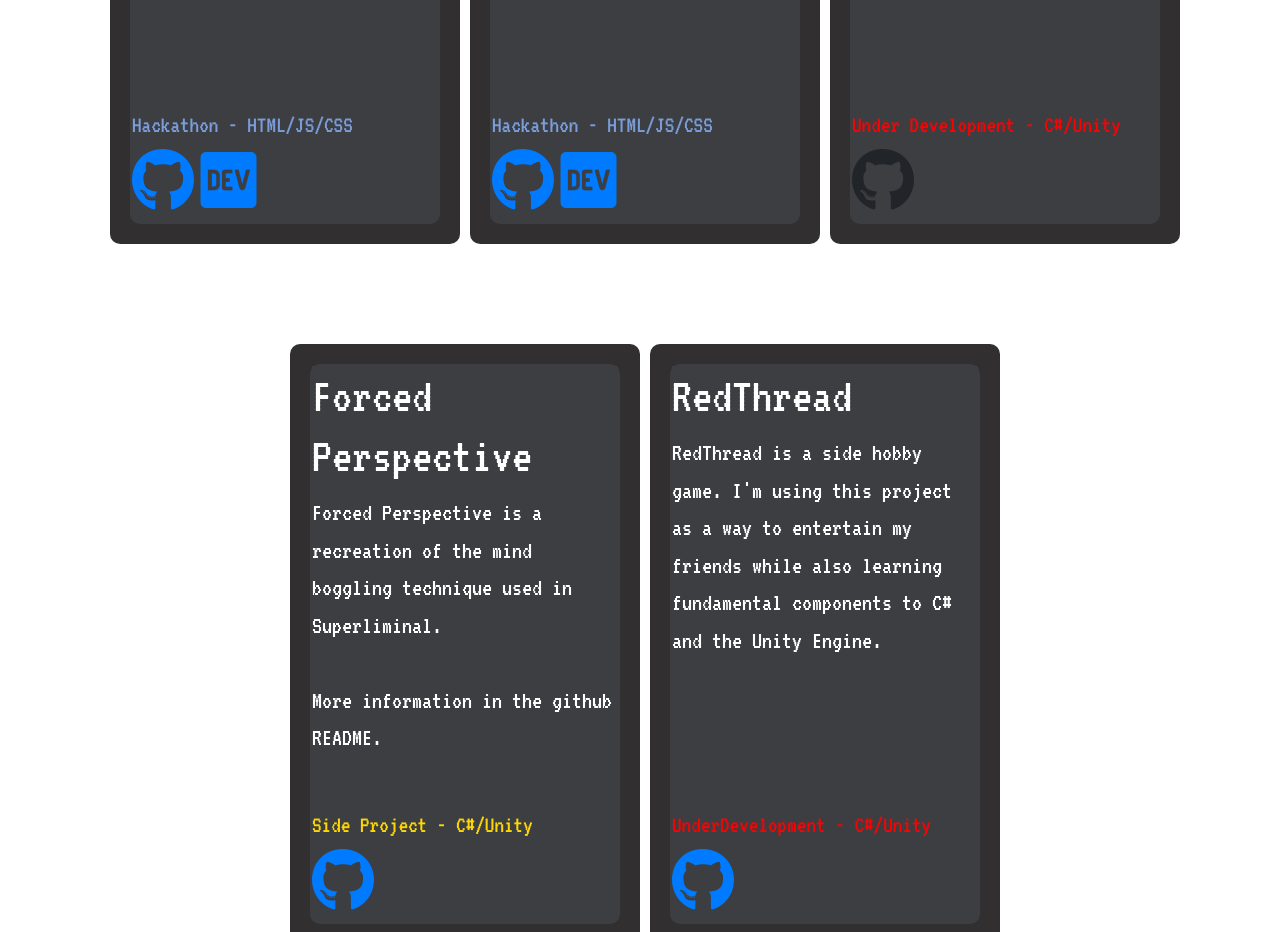
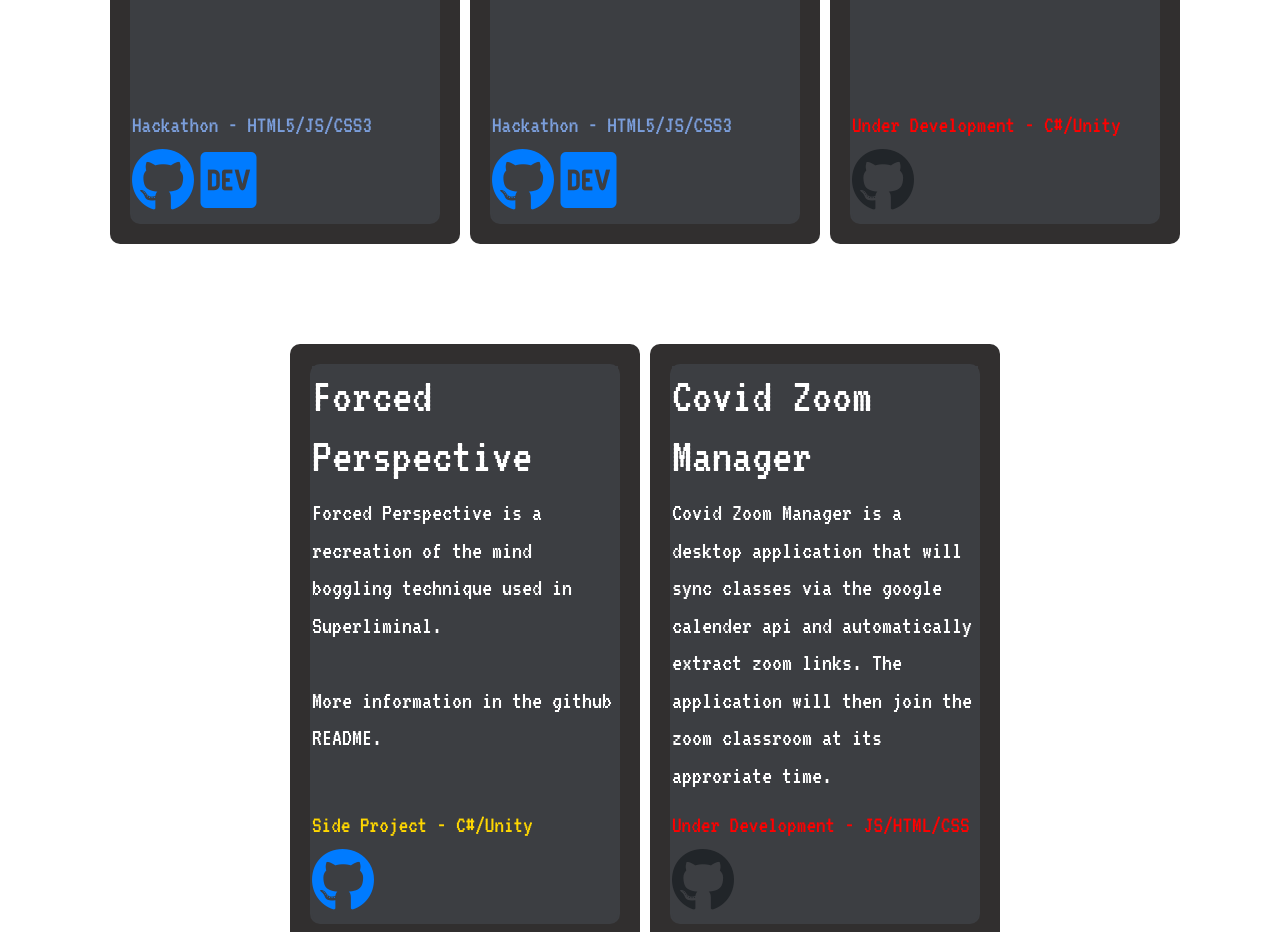
Before and after one commit to oceansam/Portfolio, a plain HTML site: page docs/index.html in a window 1280 px wide. Shown: the part 2034-2966 px from the top of the page. Drawn offline with nearby package versions, Linux system fonts and the light colour scheme.

Commit message:
Swapped Project & Updated Resume Link

```diff
--- a/docs/index.html
+++ b/docs/index.html
@@ -166,7 +166,7 @@
           </p>
         </div>
         <div class = "type">
-          <h4>Hackathon - HTML/JS/CSS</h4>
+          <h4>Hackathon - HTML5/JS/CSS3</h4>
         </div>
         <div class = "refLinks">
           <a href = "https://github.com/oceansam/brickhacks2020">
@@ -192,7 +192,7 @@
 
         </div>
         <div class = "type">
-          <h4>Hackathon - HTML/JS/CSS</h4>
+          <h4>Hackathon - HTML5/JS/CSS3</h4>
         </div>
         <div class = "refLinks">
           <a href = "https://github.com/oceansam/cuHacks2020">
@@ -253,28 +253,29 @@
       </div>
     </div>
 
+
     <div class = "Project-Box">
       <div class = "Box">
         <div class = "info">
           <!-- <img class = "Project-Image" src = "Images/HomeSafe.jpg"> -->
-          <h1 class = "Project-Name">RedThread</h1>
+          <h1 class = "Project-Name">Covid Zoom Manager</h1>
           <p class = "Project-Descr">
-            RedThread is a side hobby game. I'm using this project as a way to entertain my friends
-            while also learning fundamental components to C# and the Unity Engine.
+            Covid Zoom Manager is a desktop application that will sync classes via the google calender api and automatically extract
+            zoom links. The application will then join the zoom classroom at its approriate time.
+
           </p>
         </div>
         <div class = "type" id = "underDevelopment">
-          <h4>UnderDevelopment - C#/Unity</h4>
+          <h4>Under Development - JS/HTML/CSS</h4>
+
         </div>
         <div class = "refLinks">
-          <a href = "https://github.com/oceansam/RedThread">
+          <a>
             <i class="fab fa-github" style="font-size: 4em;"></i>
           </a>
-
         </div>
       </div>
     </div>
-
   </div>
 
    <div class = "wave">
```
